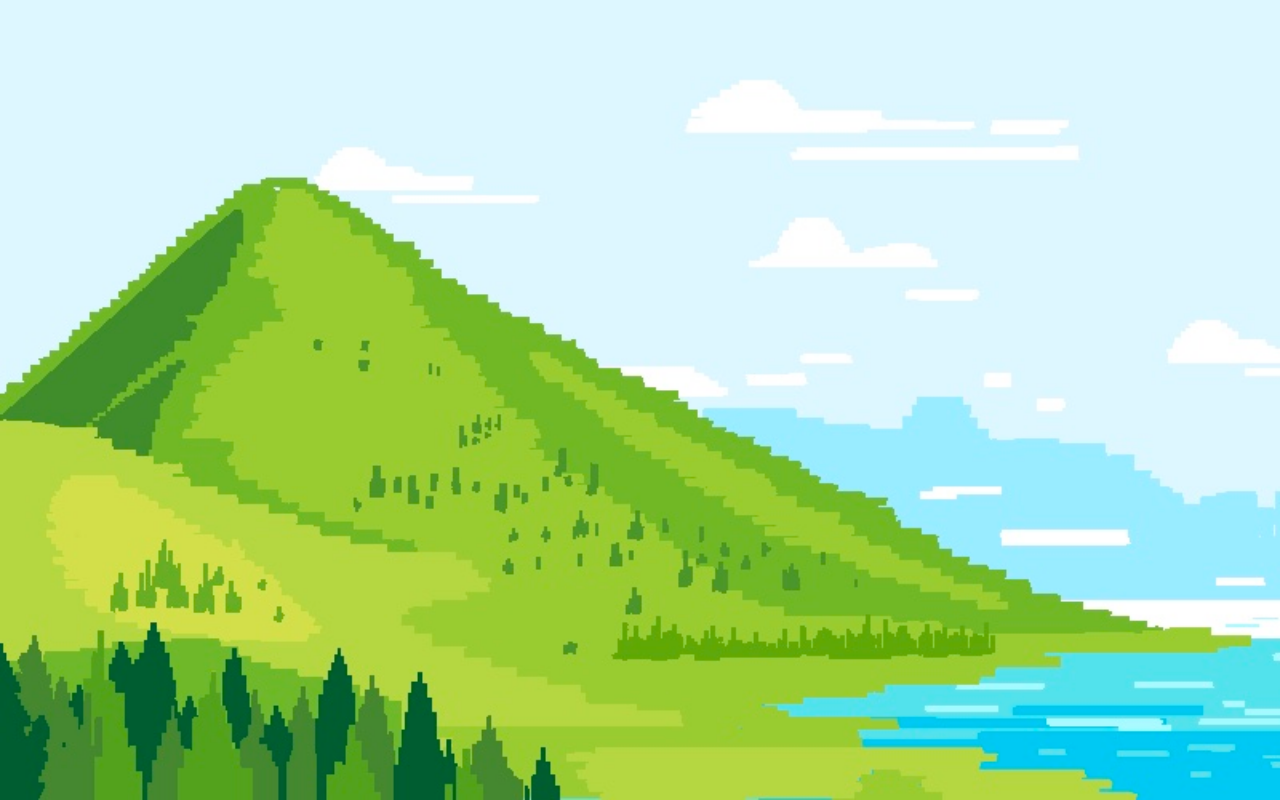
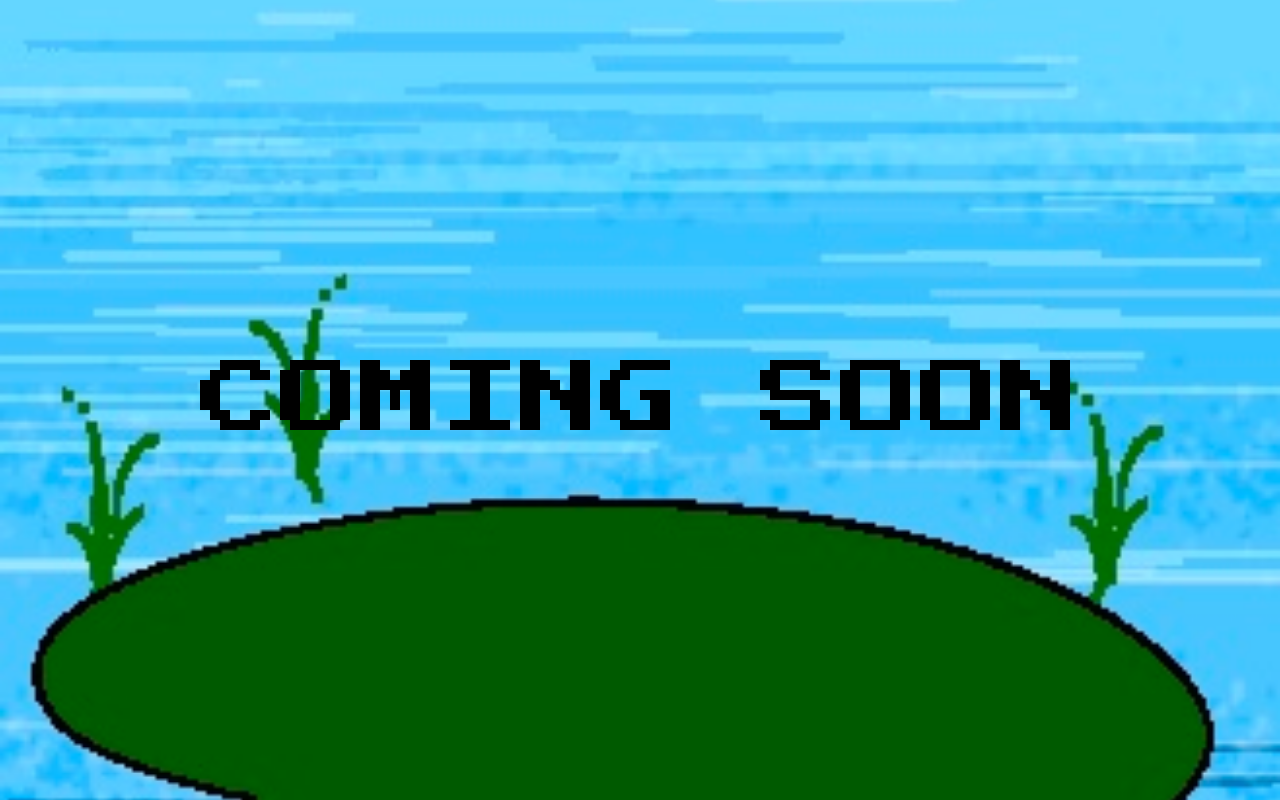
Before and after one commit to Kavanih/Frontals, a React (Vite) app: page /mint in a window 1280 px wide. Before the commit this address had no page. Built offline with nearby package versions, Linux system fonts and the light colour scheme.

Commit message:
mint page

```diff
--- a/src/App.jsx
+++ b/src/App.jsx
@@ -2,6 +2,7 @@ import { BrowserRouter as Router, Routes, Route } from "react-router-dom";
 import Home from "./pages/Home";
 import Gallery from "./pages/Gallery";
 import ViewToken from "./pages/ViewToken";
+import Mint from "./pages/Mint";
 
 function App() {
   return (
@@ -10,6 +11,7 @@ function App() {
         <Routes>
           <Route path="/" element={<Home />} />
           <Route path="/gallery" element={<Gallery />} />
+          <Route path="/mint" element={<Mint />} />
           <Route path="/token/:id" element={<ViewToken />} />
         </Routes>
       </div>
--- a/src/components/Navbar.jsx
+++ b/src/components/Navbar.jsx
@@ -22,7 +22,7 @@ const Navbar = () => {
 
       <div className="flex gap-3 sm:gap-6 md:col-span-3 justify-center items-center flex-wrap">
         <SingleLink text={"Home"} link={"/"} />
-        <SingleLink text={"Mint"} link={"/"} />
+        <SingleLink text={"Mint"} link={"/mint"} />
         <SingleLink text={"gallery"} link={"/gallery"} />
 
         <Link
--- a/src/index.css
+++ b/src/index.css
@@ -131,3 +131,29 @@ body {
   /* @apply p-2 grid gap-4 w-full h-full overflow-scroll overflow-x-hidden; */
   grid-template-columns: repeat(auto-fill, minmax(10rem, 1fr));
 }
+
+.mint {
+  background-image: url("./assets/mint.JPG");
+  font-family: "Press Start 2P", sans-serif;
+  @apply w-screen h-screen bg-no-repeat bg-cover flex justify-center items-center bg-center;
+}
+
+.mint-text {
+  animation: blink 1s infinite;
+  @apply text-2xl md:text-5xl xl:text-[5rem];
+}
+
+@keyframes blink {
+  0% {
+    color: #00ff99;
+  }
+  25% {
+    color: #ff4545;
+  }
+  50% {
+    color: brown;
+  }
+  100% {
+    color: black;
+  }
+}
--- a/src/pages/Mint.jsx
+++ b/src/pages/Mint.jsx
@@ -1,5 +1,9 @@
 const Mint = () => {
-  return <div></div>;
+  return (
+    <div className="mint">
+      <div className="mint-text">COMING SOON</div>
+    </div>
+  );
 };
 
 export default Mint;
```
Also changed, not shown: src/assets/mint.JPG (added).
